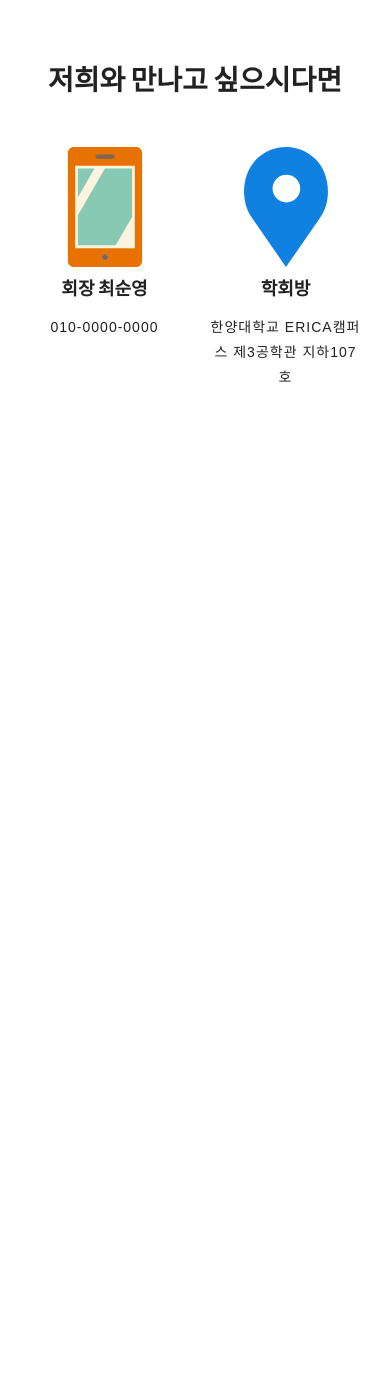
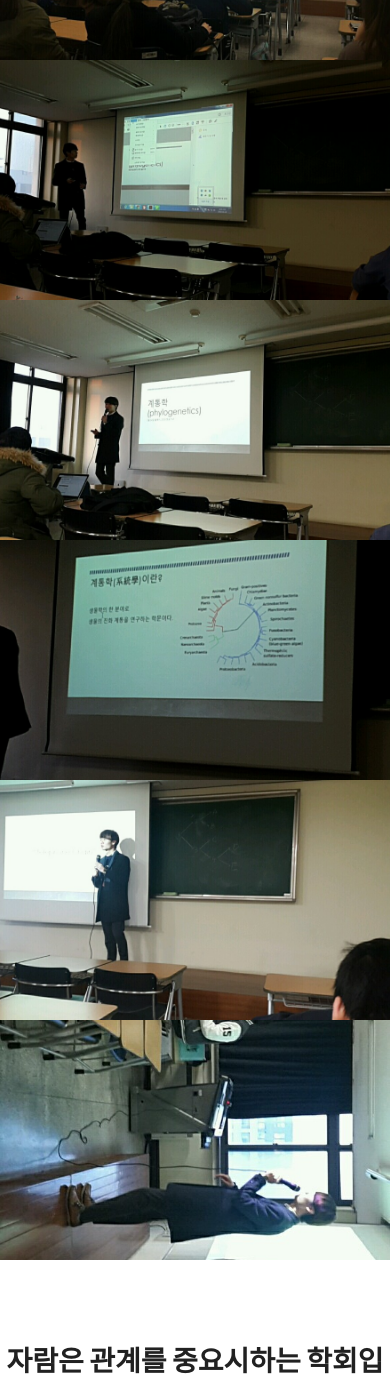
Before and after one commit to whsqkaak/jaram.net, a Django app: template main/templates/intro.html in a window 390 px wide. Shown: the part 3068-4448 px from the top of the page. Before the commit the page ends 3450 px from the top, so only its background shows below. Run offline with Django 3.2, Linux system fonts and the light colour scheme; the template is opened without the code that fills it, so the values that code supplies are empty; some libraries are stand-ins or nearby versions; some web fonts are replaced.

Commit message:
[수정] 인트로화면 반응형에 적합하도록 수정

```diff
--- a/main/static/mainapp/css/base.css
+++ b/main/static/mainapp/css/base.css
@@ -109,3 +109,14 @@ div.center-item {
     text-align: center;
     vertical-align: middle;
 }
+
+.gallery div.image {
+    padding: 0 !important;
+}
+
+.image.full {
+    height: 240px;
+    background-image: url("http://www.klim.com/c.3569702/sca-dev-denali/img/no_image_available.jpeg");
+    background-position: center;
+    background-size: cover !important;
+}
--- a/main/static/mainapp/css/layout.css
+++ b/main/static/mainapp/css/layout.css
@@ -50,7 +50,3 @@ header {
 #message-container > div {
     margin-bottom: 12px;
 }
-
-.gallery .row, .gallery div.image {
-    padding: 0 !important;
-}
--- a/main/templates/intro.html
+++ b/main/templates/intro.html
@@ -63,7 +63,7 @@
     <br>
     매주 플레이스토밍을 통해 컴퓨터 공학에 필요한 기초 지식을 알려줍니다.
   </p>
-  <div class="ui container three column grid icon-group">
+  <div class="ui container three column stackable grid icon-group">
     <div class="column">
       <div class="main-icon">
         <img src="{% static 'mainapp/img/icon/science.svg' %}">
@@ -87,34 +87,30 @@
     </div>
   </div>
 </section>
-<section id="study-gallery" class="ui four column grid gallery">
-  <div class="row">
-    <div class="ui column image">
-      <img src="{% static 'mainapp/img/test_image/image12.jpeg' %}">
+<section id="study-gallery" class="ui four column stackable grid gallery">
+  <div class="column image full"
+       style="background-image: url('{% static 'mainapp/img/test_image/image12.jpeg' %}');">
   </div>
-    <div class="ui column image">
-      <img src="{% static 'mainapp/img/test_image/image13.jpeg' %}">
+  <div class="column image full"
+       style="background-image: url('{% static 'mainapp/img/test_image/image13.jpeg' %}');">
   </div>
-    <div class="ui column image">
-      <img src="{% static 'mainapp/img/test_image/image14.jpeg' %}">
+  <div class="column image full"
+       style="background-image: url('{% static 'mainapp/img/test_image/image14.jpeg' %}');">
   </div>
-    <div class="ui column image">
-      <img src="{% static 'mainapp/img/test_image/image15.jpeg' %}">
+  <div class="column image full"
+       style="background-image: url('{% static 'mainapp/img/test_image/image15.jpeg' %}');">
   </div>
+  <div class="column image full"
+       style="background-image: url('{% static 'mainapp/img/test_image/image16.jpeg' %}');">
   </div>
-  <div class="row">
-    <div class="ui column image">
-      <img src="{% static 'mainapp/img/test_image/image16.jpeg' %}">
+  <div class="column image full"
+       style="background-image: url('{% static 'mainapp/img/test_image/image17.jpeg' %}');">
   </div>
-    <div class="ui column image">
-      <img src="{% static 'mainapp/img/test_image/image17.jpeg' %}">
+  <div class="column image full"
+       style="background-image: url('{% static 'mainapp/img/test_image/image18.jpeg' %}');">
   </div>
-    <div class="ui column image">
-      <img src="{% static 'mainapp/img/test_image/image18.jpeg' %}">
-    </div>
-    <div class="ui column image">
-      <img src="{% static 'mainapp/img/test_image/image20.jpeg' %}">
-    </div>
+  <div class="column image full"
+       style="background-image: url('{% static 'mainapp/img/test_image/image19.jpeg' %}');">
   </div>
 </section>
 <section id="play">
@@ -130,7 +126,7 @@
     <br>
     이미 졸업한 선배와의 관계가 끊어지지 않도록 하고 있습니다
   </p>
-  <div class="ui container three column grid push-top3">
+  <div class="ui container three column stackable grid push-top3">
     <div class="column">
       <div class="main-icon">
         <img src="{% static 'mainapp/img/icon/fireworks.svg' %}">
@@ -154,39 +150,35 @@
     </div>
   </div>
 </section>
-<section id="play-gallery" class="ui four column grid gallery">
-  <div class="row">
-    <div class="ui column image">
-      <img src="{% static 'mainapp/img/test_image/image1.jpeg' %}">
+<section id="play-gallery" class="ui four column stackable grid gallery">
+  <div class="column image full"
+       style="background-image: url('{% static 'mainapp/img/test_image/image1.jpeg' %}');">
   </div>
-    <div class="ui column image">
-      <img src="{% static 'mainapp/img/test_image/image2.jpeg' %}">
+  <div class="column image full"
+       style="background-image: url('{% static 'mainapp/img/test_image/image2.jpeg' %}');">
   </div>
-    <div class="ui column image">
-      <img src="{% static 'mainapp/img/test_image/image3.jpeg' %}">
+  <div class="column image full"
+       style="background-image: url('{% static 'mainapp/img/test_image/image3.jpeg' %}');">
   </div>
-    <div class="ui column image">
-      <img src="{% static 'mainapp/img/test_image/image4.jpeg' %}">
+  <div class="column image full"
+       style="background-image: url('{% static 'mainapp/img/test_image/image4.jpeg' %}');">
   </div>
+  <div class="column image full"
+       style="background-image: url('{% static 'mainapp/img/test_image/image5.jpeg' %}');">
   </div>
-  <div class="row">
-    <div class="ui column image">
-      <img src="{% static 'mainapp/img/test_image/image5.jpeg' %}">
+  <div class="column image full"
+       style="background-image: url('{% static 'mainapp/img/test_image/image6.jpeg' %}');">
   </div>
-    <div class="ui column image">
-      <img src="{% static 'mainapp/img/test_image/image6.jpeg' %}">
+  <div class="column image full"
+       style="background-image: url('{% static 'mainapp/img/test_image/image7.jpeg' %}');">
   </div>
-    <div class="ui column image">
-      <img src="{% static 'mainapp/img/test_image/image7.jpeg' %}">
-    </div>
-    <div class="ui column image">
-      <img src="{% static 'mainapp/img/test_image/image8.jpeg' %}">
-    </div>
+  <div class="column image full"
+       style="background-image: url('{% static 'mainapp/img/test_image/image8.jpeg' %}');">
   </div>
 </section>
 <section id="contact">
   <h1>저희와 만나고 싶으시다면</h1>
-  <div class="ui container two column grid push-top3">
+  <div class="ui container two column stackable grid push-top3">
     <div class="column">
       <div class="main-icon small">
         <img src="{% static 'mainapp/img/icon/smartphone.svg' %}">
```
Lines whose indentation alone changed are shown as unchanged.
